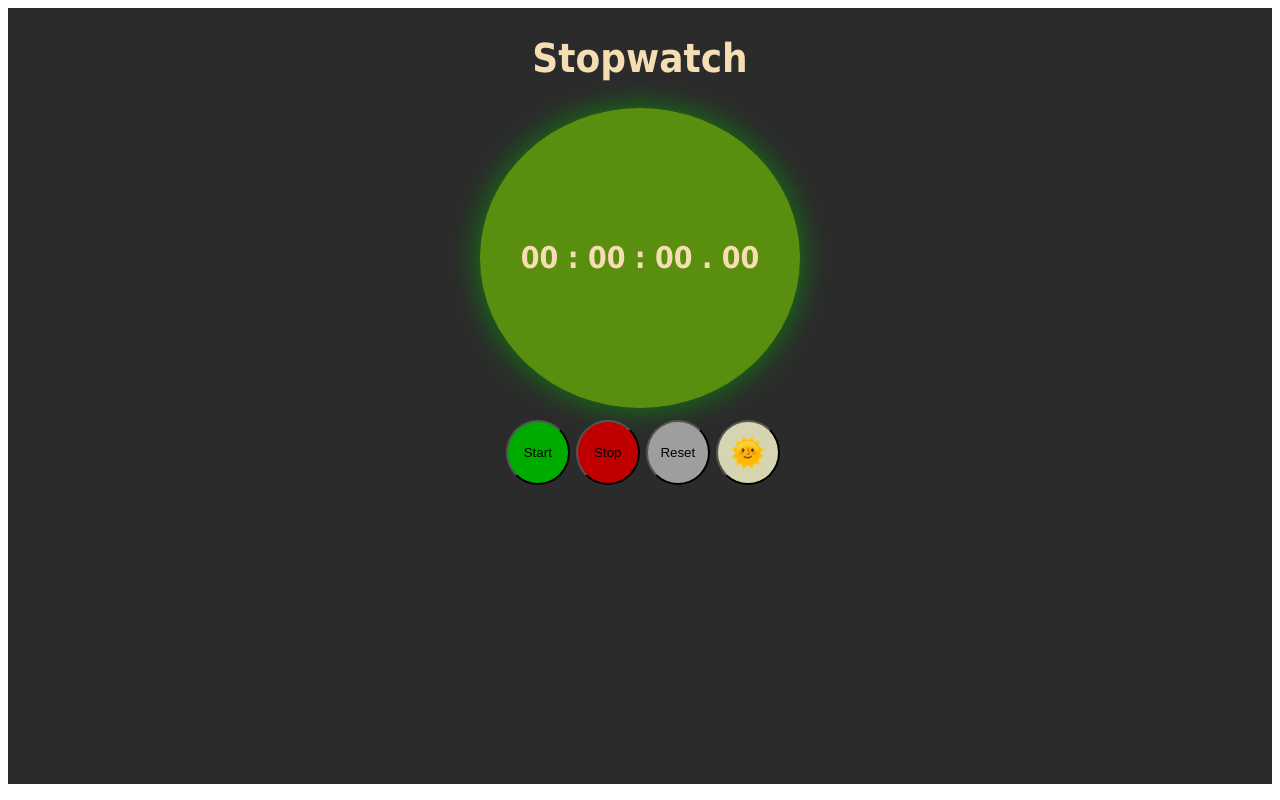
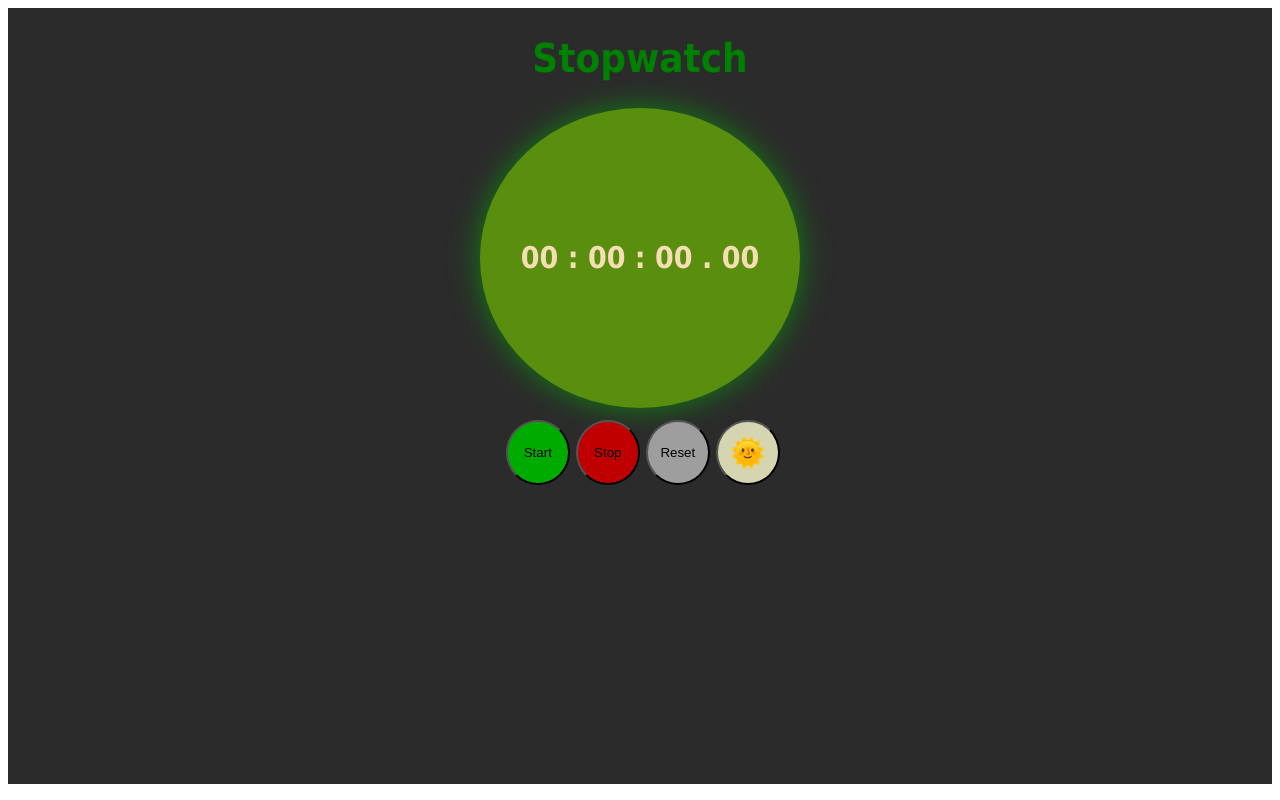
Before and after one commit to Amirhosein-Abbasi1/React-miniprojects, a React (Create React App) app: page / in a window 1280 px wide. Built offline with nearby package versions, Linux system fonts and the light colour scheme.

Commit message:
Part #15 Context

```diff
--- a/src/Item.jsx
+++ b/src/Item.jsx
@@ -1,6 +1,10 @@
+import { useContext } from "react";
+import { firstContext } from "./context";
+
 const Item =(props)=>{
+    const context = useContext(firstContext);
     return(
-        <div>
+        <div style={{color:context}}>
             {props.children}
         </div>
     )
--- /dev/null
+++ b/src/context.js
@@ -0,0 +1,3 @@
+import { createContext } from "react";
+
+export const firstContext = createContext("")
--- a/src/hello.js
+++ b/src/hello.js
@@ -1,12 +1,13 @@
 import React  from "react";
 // import {createRoot} from "react-dom/client";
 import './index.css';
-
+import { firstContext } from "./context";
 class App1 extends React.Component{
+    static contextType = firstContext;
     render(){
         return(
         <div>
-            <h1>
+            <h1 style={{color:this.context}}>
                 {this.props.title}
             </h1>
         </div>
--- a/src/output.js
+++ b/src/output.js
@@ -2,6 +2,7 @@ import React , {useEffect, useState}  from "react";
 import './index.css';
 import App1 from "./hello";
 import App2 from "./timer";
+import { firstContext } from "./context";
 
 
 const App =()=>{
@@ -24,6 +25,7 @@ const App =()=>{
     }
 
     return(
+        <firstContext.Provider value="green">
         <div className="main" style={{background:isLight ? "rgb(226, 226, 226)" : "rgb(43, 43, 43)"}}>
             <App1 title={title}/>
             <App2
@@ -33,6 +35,7 @@ const App =()=>{
              setTimeArr={setTimeArr}
              />
         </div>
+        </firstContext.Provider>
     )
 }
 
```
